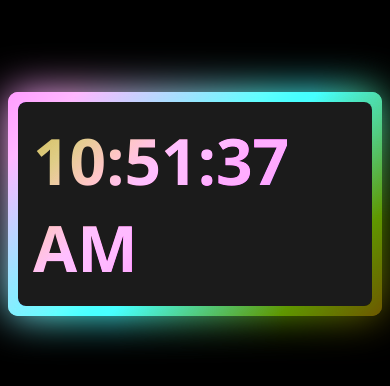
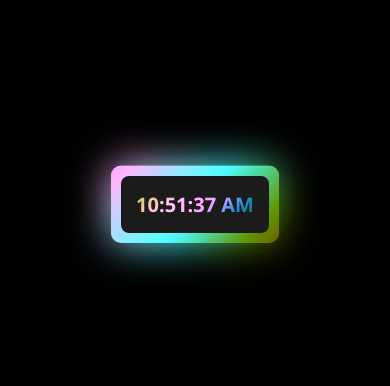
Before and after one commit to ALOMAWY/Colorful-Clock, a plain HTML site: page index.html in a window 390 px wide. Shown: the part 226-612 px from the top of the page. Drawn offline with Linux system fonts and the light colour scheme.

Commit message:
edit medias

```diff
--- a/style.css
+++ b/style.css
@@ -1,3 +1,23 @@
+:root {
+  font-size: 14px;
+}
+
+@media (max-width: 991px) {
+  :root {
+    font-size: 10px;
+  }
+}
+@media (max-width: 400px) {
+  :root {
+    font-size: 5px;
+  }
+}
+
+@media (max-width: 200px) {
+  :root {
+    font-size: 3px;
+  }
+}
 body {
   display: flex;
   align-items: center;
```
